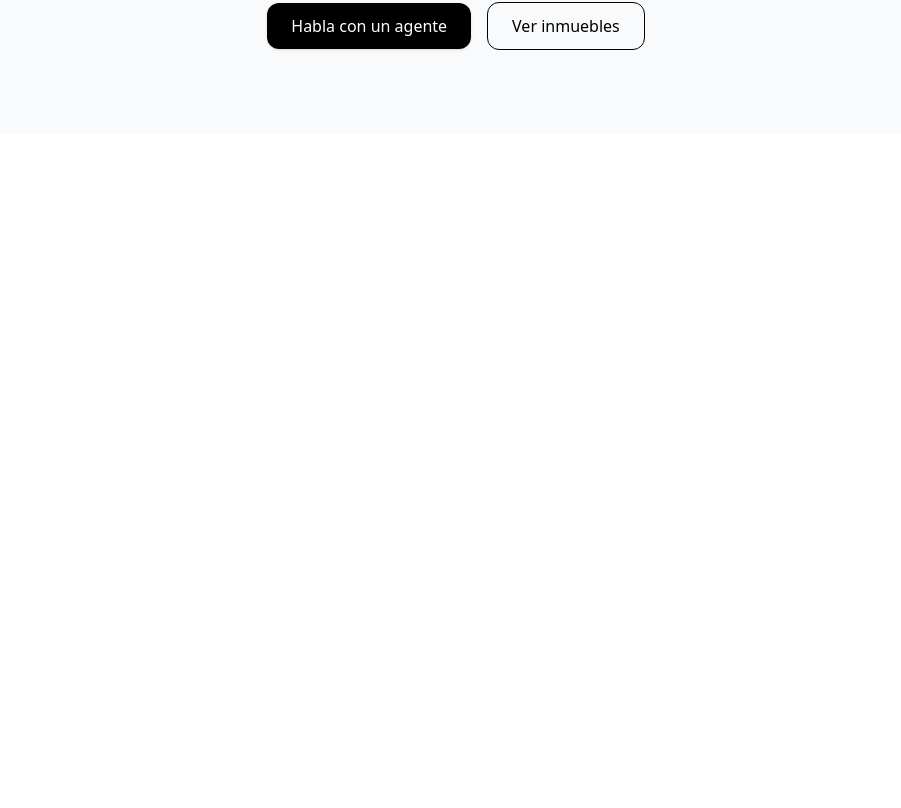
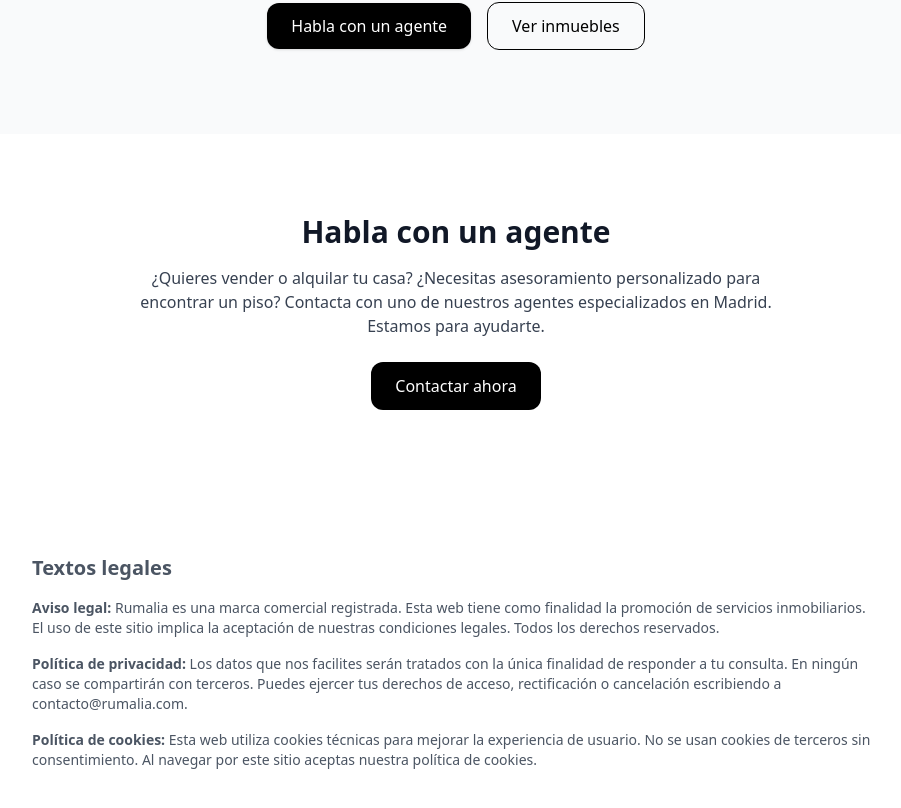
Before and after one commit to ludopator/rumalia-web, a React (Vite) app: page / in a window 1280 px wide. Shown: the part 314-1122 px from the top of the page, without its empty margins (184-1085 px from the left). Before the commit the page ends 800 px from the top, so only its background shows below. Built offline with nearby package versions, Linux system fonts and the light colour scheme.

Commit message:
Update Home.jsx

```diff
--- a/src/Home.jsx
+++ b/src/Home.jsx
@@ -12,15 +12,40 @@ export default function Home() {
           <a href="#legal" className="hover:underline">Legal</a>
         </nav>
       </header>
+
+      {/* Hero section */}
       <section className="text-center py-24 px-6 bg-gray-50">
         <h2 className="text-4xl font-bold mb-4">Conecta con tu agente inmobiliario en Madrid</h2>
         <p className="text-lg text-gray-600 max-w-xl mx-auto mb-8">
           En Rumalia te ayudamos a vender o alquilar tu vivienda con atención personalizada, claridad y sin complicaciones.
         </p>
         <div className="space-x-4">
-          <a href="#contacto" className="bg-black text-white px-6 py-3 rounded-xl shadow hover:bg-gray-800">Habla con un agente</a>
+          <a href="#agente" className="bg-black text-white px-6 py-3 rounded-xl shadow hover:bg-gray-800">Habla con un agente</a>
           <a href="#inmuebles" className="px-6 py-3 rounded-xl border border-black text-black hover:bg-gray-100">Ver inmuebles</a>
         </div>
+      </section>
+
+      {/* Sección Habla con un agente */}
+      <section id="agente" className="py-20 px-6 bg-white text-center">
+        <h3 className="text-3xl font-semibold mb-4">Habla con un agente</h3>
+        <p className="text-gray-700 max-w-2xl mx-auto mb-6">
+          ¿Quieres vender o alquilar tu casa? ¿Necesitas asesoramiento personalizado para encontrar un piso? Contacta con uno de nuestros agentes especializados en Madrid. Estamos para ayudarte.
+        </p>
+        <a href="#contacto" className="inline-block bg-black text-white px-6 py-3 rounded-xl hover:bg-gray-800">Contactar ahora</a>
+      </section>
+
+      {/* Sección de Textos legales */}
+      <section id="legal" className="py-16 px-6 max-w-4xl mx-auto text-sm text-gray-600">
+        <h3 className="text-xl font-semibold mb-4">Textos legales</h3>
+        <p className="mb-4">
+          <strong>Aviso legal:</strong> Rumalia es una marca comercial registrada. Esta web tiene como finalidad la promoción de servicios inmobiliarios. El uso de este sitio implica la aceptación de nuestras condiciones legales. Todos los derechos reservados.
+        </p>
+        <p className="mb-4">
+          <strong>Política de privacidad:</strong> Los datos que nos facilites serán tratados con la única finalidad de responder a tu consulta. En ningún caso se compartirán con terceros. Puedes ejercer tus derechos de acceso, rectificación o cancelación escribiendo a contacto@rumalia.com.
+        </p>
+        <p>
+          <strong>Política de cookies:</strong> Esta web utiliza cookies técnicas para mejorar la experiencia de usuario. No se usan cookies de terceros sin consentimiento. Al navegar por este sitio aceptas nuestra política de cookies.
+        </p>
       </section>
     </main>
   );
```
